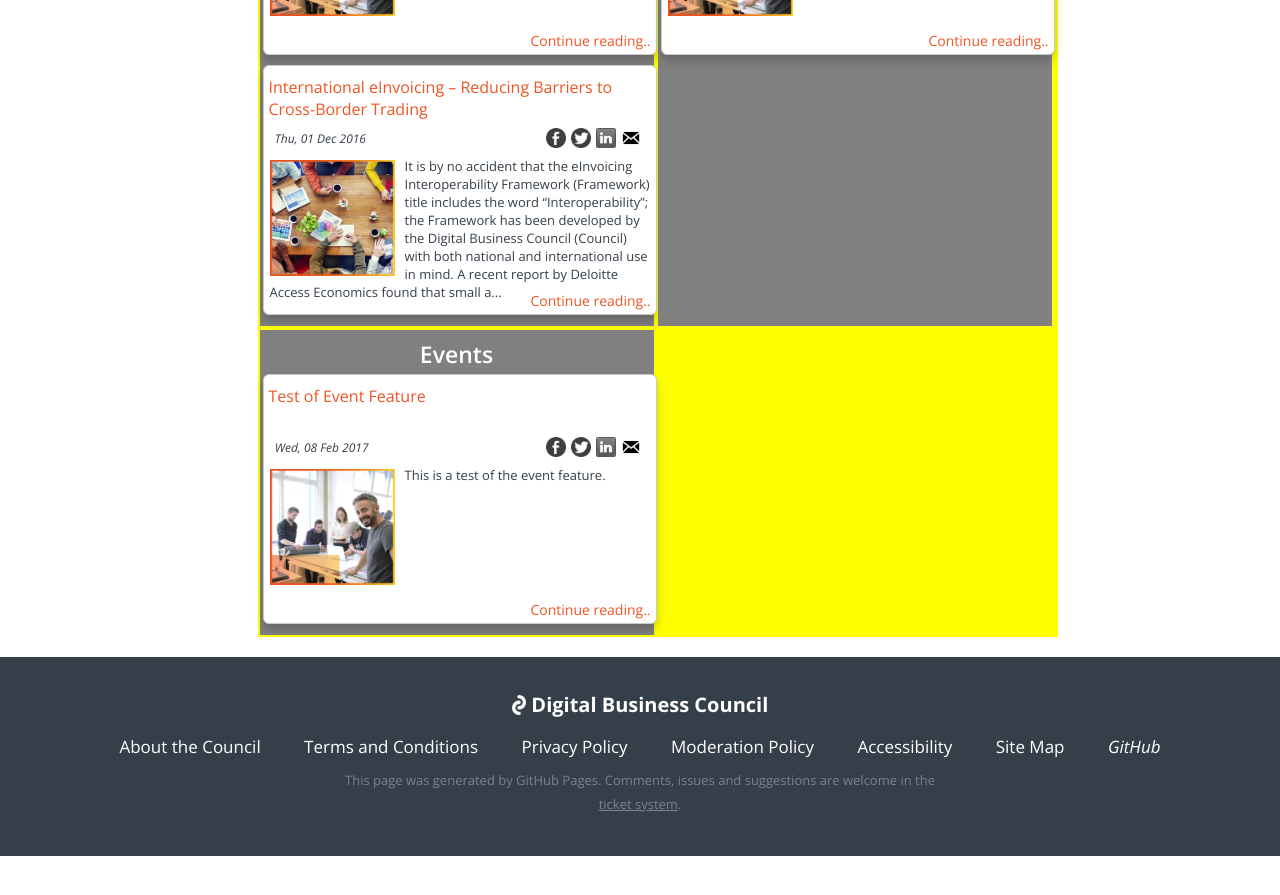
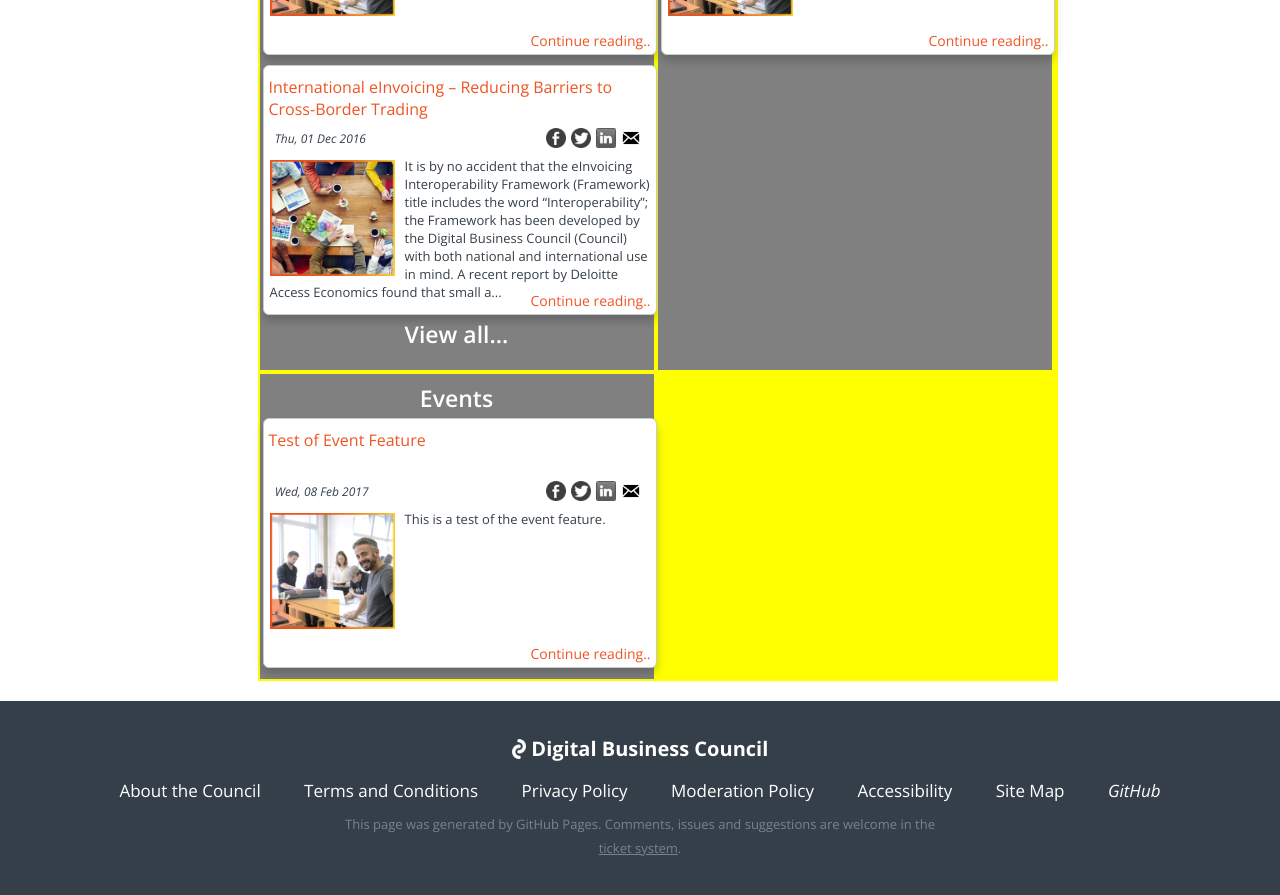
Before and after one commit to Digital-Business-Council/Digital-Business-Council.github.io, a Jekyll site: the page built from pages/business-zone/blogs/media-jump-page.md, in a window 1280 px wide and 900 px high, scrolled down 678 px. Shown: the top 895 px of the window. Built offline with Jekyll 4.4.1, drawn with Linux system fonts in a browser that asks for light colours; before the commit the page ends 1534 px from its top, so only the background shows below that.

Commit message:
Update media-jump-page.md

```diff
--- a/pages/business-zone/blogs/media-jump-page.md
+++ b/pages/business-zone/blogs/media-jump-page.md
@@ -55,9 +55,13 @@ Council would like to build trust through a community with share interests in th
 		<a href="{{blog-page.url}}">Continue reading..</a>
     	</div>
 
-
 	</div>
   {% endfor %}
+
+  <div class="media-zone-cardstack-footer">
+     <h3><span>View all...</span></h3>
+</div>
+
 </div>
 
 
```
